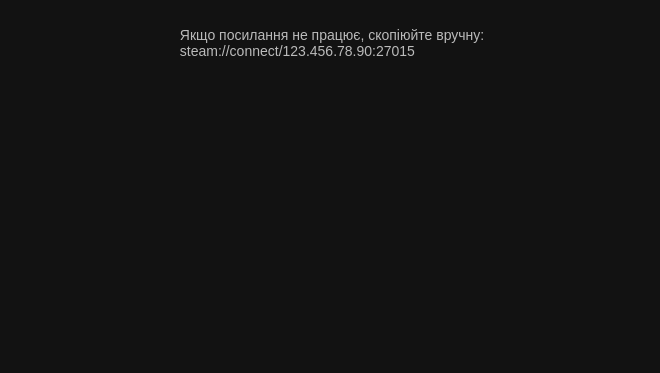
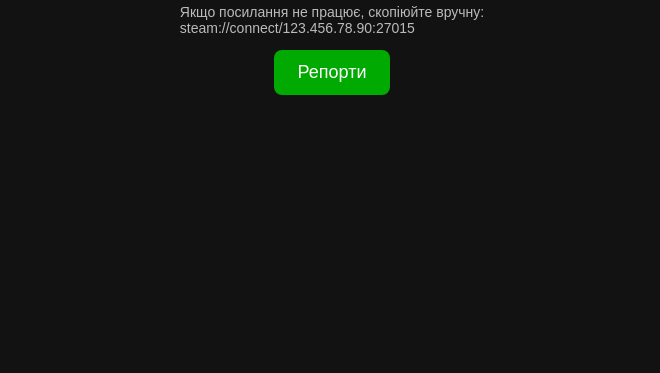
Before and after one commit to DiscoUA/DiscoUA_Servers, a plain HTML site: page index.html in a window 1280 px wide. Shown: the part 427-800 px from the top of the page, without its empty margins (308-968 px from the left). Drawn offline with Linux system fonts and the light colour scheme.

Commit message:
Update index.html

```diff
--- a/index.html
+++ b/index.html
@@ -47,3 +47,4 @@
   <p class="link-message">Якщо посилання не працює, скопіюйте вручну: <br> steam://connect/123.456.78.90:27015</p>
 </body>
 </html>
+<a href="report.html" class="connect-button">Репорти</a>
```
